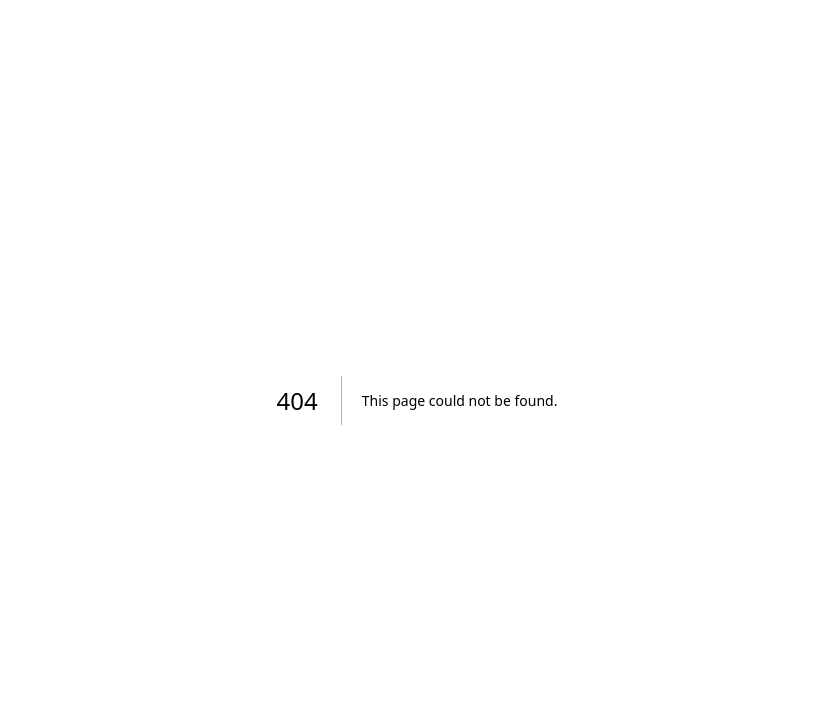
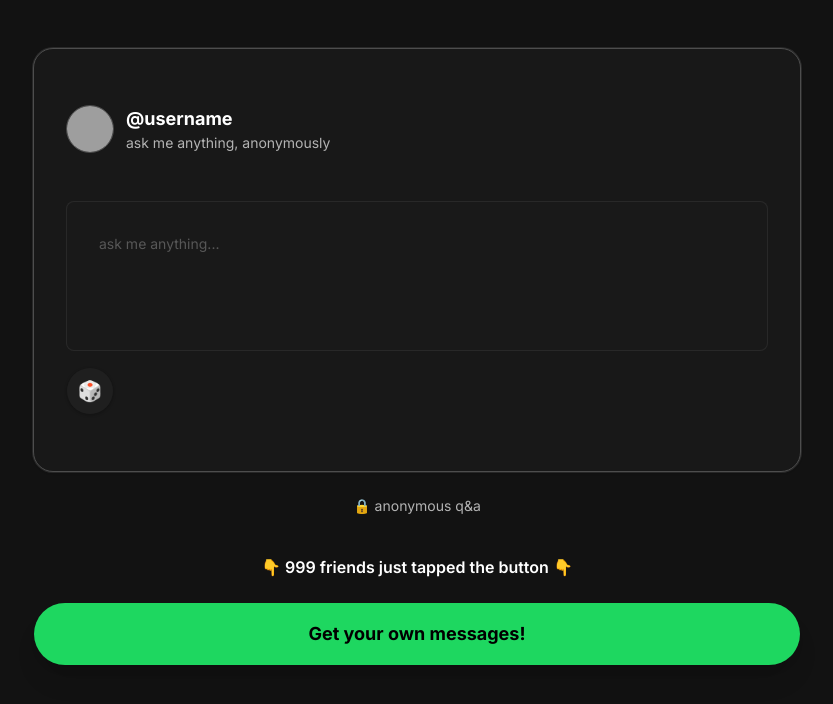
Before and after one commit to subhraneel2005/ama-app, a Next.js app: page /ama/1/preview in a window 1280 px wide. Before the commit this address had no page. Shown: the top 704 px of the page, without its empty margins (223-1056 px from the left). Built offline with nearby package versions, Linux system fonts and the light colour scheme; grey boxes are pictures that could not be loaded.

Commit message:
added preview ama page

```diff
--- /dev/null
+++ b/app/ama/[id]/preview/page.tsx
@@ -0,0 +1,85 @@
+"use client"
+
+import { useState } from "react"
+import { Avatar, AvatarFallback, AvatarImage } from "@/components/ui/avatar"
+import { Card, CardHeader, CardContent } from "@/components/ui/card"
+import { Button } from "@/components/ui/button"
+import { Textarea } from "@/components/ui/textarea"
+import { Send } from "lucide-react"
+
+export default function AmaPreviewPage() {
+  const [isFocused, setIsFocused] = useState(false)
+  const [message, setMessage] = useState("")
+
+  const shouldHideFooter = isFocused || message.length > 0
+
+  return (
+    <div className="min-h-screen bg-background flex flex-col items-center py-12 px-4 transition-all">
+
+      <Card className="w-full max-w-3xl rounded-4xloverflow-hidden border shadow-sm">
+
+        {/* Header: Adjusted padding to feel more integrated */}
+        <CardHeader className="flex flex-row items-center gap-3 p-8 pb-4">
+          <Avatar className="h-12 w-12 border">
+            <AvatarImage src="/avatar.png" />
+            <AvatarFallback>U</AvatarFallback>
+          </Avatar>
+
+          <div>
+            <p className="font-bold text-lg">@username</p>
+            <p className="text-sm text-muted-foreground">
+              ask me anything, anonymously
+            </p>
+          </div>
+        </CardHeader>
+
+        {/* Content: Added p-8 to give the text and buttons breathing room */}
+        <CardContent className="p-8 pt-2">
+          <Textarea
+            placeholder="ask me anything..."
+            value={message}
+            onChange={(e) => setMessage(e.target.value)}
+            onFocus={() => setIsFocused(true)}
+            onBlur={() => setIsFocused(false)}
+            className="min-h-[150px] resize-none shadow-none focus-visible:ring-0 text-2xl p-8 placeholder:text-muted-foreground/40 pr-20 border border-border/30"
+          />
+
+          {/* Controls: Positioned with consistent offsets from the p-8 container */}
+          <div className="flex items-center gap-3 mt-4 justify-between">
+            <Button
+              size="icon"
+              variant="secondary"
+              className="rounded-full h-12 w-12 text-xl shadow-sm border hover:bg-secondary/80 transition-colors"
+            >
+              🎲
+            </Button>
+            {message.length > 0 && (
+              <Button
+                className="rounded-full bg-primary hover:bg-primary/90 px-6 font-semibold animate-in fade-in zoom-in slide-in-from-right-2 duration-200"
+              >
+                Send <Send className="ml-2 h-4 w-4" />
+              </Button>
+            )}
+
+          </div>
+        </CardContent>
+      </Card>
+
+      <p className="text-sm text-muted-foreground mt-6">
+        🔒 anonymous q&a
+      </p>
+
+      {!shouldHideFooter && (
+        <div className="w-full flex flex-col items-center animate-in fade-in slide-in-from-bottom-4 duration-500">
+          <p className="font-semibold mt-10 text-center">
+            👇 999 friends just tapped the button 👇
+          </p>
+
+          <Button className="mt-6 w-full max-w-3xl h-16 rounded-full text-lg font-bold shadow-xl">
+            Get your own messages!
+          </Button>
+        </div>
+      )}
+    </div>
+  )
+}
--- a/app/ama/page.tsx
+++ b/app/ama/page.tsx
@@ -3,6 +3,7 @@ import { Card, CardContent, CardHeader, CardTitle } from "@/components/ui/card";
 import { Input } from "@/components/ui/input";
 import UserTopbar from "@/components/ui/user-card";
 import { getSession } from "@/repositories/session.repository";
+import Link from "next/link";
 import { redirect } from "next/navigation";
 import React from "react";
 
@@ -54,8 +55,13 @@ export default async function AMAScreen() {
 
         <Card className="w-[500px] py-12 mt-6">
           <CardContent className="flex flex-col gap-3">
-            <Input placeholder="add ama title..." className="border border-primary" />
-            <Button className="mt-6">Preview</Button>
+            <Input
+              placeholder="add ama title..."
+              className="border border-primary"
+            />
+            <Link href="/ama/ama-1/preview" className="w-full mt-6">
+              <Button className="w-full">Preview</Button>
+            </Link>
             <Button>Create!</Button>
           </CardContent>
         </Card>
--- a/app/page.tsx
+++ b/app/page.tsx
@@ -4,8 +4,13 @@ import Link from "next/link";
 export default function Home() {
   return (
     <div className="min-h-screen w-full justify-center items-center flex flex-col">
-      <h1 className="text-primary text-6xl tracking-tighter mb-1 font-bold">Anonymous ama app</h1>
-      <p className="text-muted-foreground tracking-tighter text-xl mb-4">Know what everyone thinks about you or secretly confess your crush!</p>
+      <h1 className="text-primary text-6xl tracking-tighter mb-1 font-bold flex items-center">
+        Anonymous ama app
+
+      </h1>
+      <p className="text-muted-foreground tracking-tighter text-xl mb-4">
+        Know what everyone thinks about you or secretly confess your crush!
+      </p>
       <div className="flex justify-center items-center w-full gap-4 mt-6">
         <Link href={"/ama"}>
           <Button>Create AMA</Button>
--- /dev/null
+++ b/components/ui/textarea.tsx
@@ -0,0 +1,18 @@
+import * as React from "react"
+
+import { cn } from "@/lib/utils"
+
+function Textarea({ className, ...props }: React.ComponentProps<"textarea">) {
+  return (
+    <textarea
+      data-slot="textarea"
+      className={cn(
+        "flex field-sizing-content min-h-16 w-full rounded-md border border-input bg-transparent px-2.5 py-2 text-base shadow-xs transition-[color,box-shadow] outline-none placeholder:text-muted-foreground focus-visible:border-ring focus-visible:ring-3 focus-visible:ring-ring/50 disabled:cursor-not-allowed disabled:opacity-50 aria-invalid:border-destructive aria-invalid:ring-3 aria-invalid:ring-destructive/20 md:text-sm dark:bg-input/30 dark:aria-invalid:border-destructive/50 dark:aria-invalid:ring-destructive/40",
+        className
+      )}
+      {...props}
+    />
+  )
+}
+
+export { Textarea }
```
Also changed, not shown: app/ama/[id]/page.tsx (added). Lines whose indentation alone changed are shown as unchanged.
